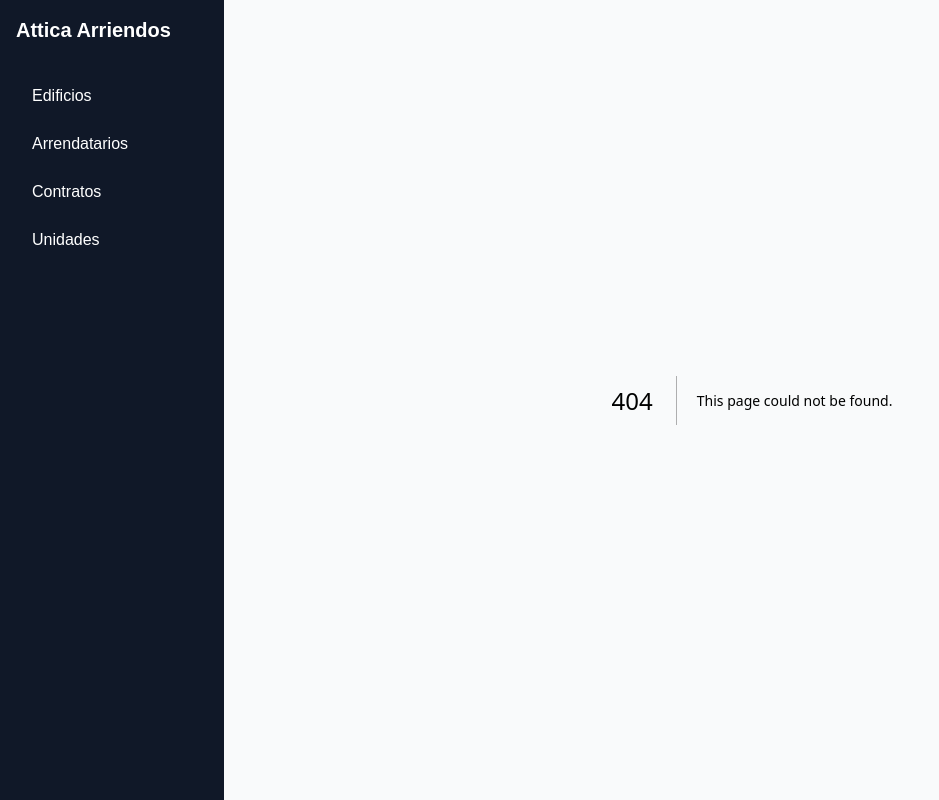
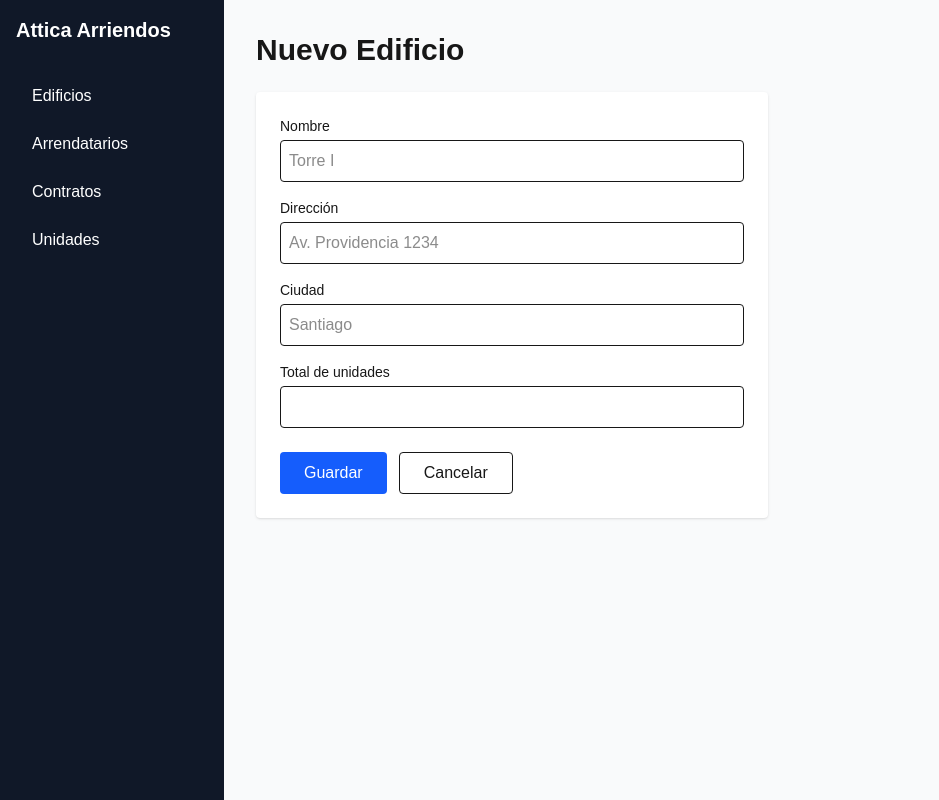
Before and after one commit to mjvicuna-ux/-attica-arriendos, a Next.js app: page /edificios/nuevo in a window 1280 px wide. Before the commit this address had no page. Shown: the whole page, without its empty margins (0-939 px from the left). Built offline with nearby package versions, Linux system fonts and the light colour scheme; no server answers.

Commit message:
Agregar formulario de nuevo edificio

```diff
--- /dev/null
+++ b/app/edificios/nuevo/page.tsx
@@ -0,0 +1,77 @@
+'use client'
+
+import { useState } from 'react'
+import { supabase } from '@/lib/supabase'
+import { useRouter } from 'next/navigation'
+
+export default function NuevoEdificio() {
+  const router = useRouter()
+  const [form, setForm] = useState({
+    nombre: '',
+    direccion: '',
+    ciudad: '',
+    total_unidades: '',
+  })
+  const [error, setError] = useState('')
+  const [guardando, setGuardando] = useState(false)
+
+  function handleChange(e: React.ChangeEvent<HTMLInputElement>) {
+    setForm({ ...form, [e.target.name]: e.target.value })
+  }
+
+  async function handleSubmit(e: React.FormEvent) {
+    e.preventDefault()
+    setGuardando(true)
+    setError('')
+
+    const { error } = await supabase.from('edificios').insert({
+      nombre: form.nombre,
+      direccion: form.direccion,
+      ciudad: form.ciudad,
+      total_unidades: form.total_unidades ? Number(form.total_unidades) : null,
+    })
+
+    if (error) {
+      setError(`Error: ${error.message}`)
+    } else {
+      router.push('/')
+    }
+    setGuardando(false)
+  }
+
+  return (
+    <div className="p-8 max-w-xl">
+      <h1 className="text-3xl font-bold mb-6">Nuevo Edificio</h1>
+
+      <form onSubmit={handleSubmit} className="bg-white rounded shadow p-6 flex flex-col gap-4">
+        <div>
+          <label className="block text-sm font-medium mb-1">Nombre</label>
+          <input name="nombre" value={form.nombre} onChange={handleChange} placeholder="Torre I" className="w-full border p-2 rounded" required />
+        </div>
+        <div>
+          <label className="block text-sm font-medium mb-1">Dirección</label>
+          <input name="direccion" value={form.direccion} onChange={handleChange} placeholder="Av. Providencia 1234" className="w-full border p-2 rounded" required />
+        </div>
+        <div>
+          <label className="block text-sm font-medium mb-1">Ciudad</label>
+          <input name="ciudad" value={form.ciudad} onChange={handleChange} placeholder="Santiago" className="w-full border p-2 rounded" required />
+        </div>
+        <div>
+          <label className="block text-sm font-medium mb-1">Total de unidades</label>
+          <input name="total_unidades" type="number" value={form.total_unidades} onChange={handleChange} className="w-full border p-2 rounded" />
+        </div>
+
+        {error && <p className="text-red-500 text-sm">{error}</p>}
+
+        <div className="flex gap-3 mt-2">
+          <button type="submit" disabled={guardando} className="bg-blue-600 text-white px-6 py-2 rounded hover:bg-blue-700">
+            {guardando ? 'Guardando...' : 'Guardar'}
+          </button>
+          <button type="button" onClick={() => router.push('/')} className="border px-6 py-2 rounded hover:bg-gray-100">
+            Cancelar
+          </button>
+        </div>
+      </form>
+    </div>
+  )
+}
--- a/app/page.tsx
+++ b/app/page.tsx
@@ -1,4 +1,5 @@
 import { supabase } from '@/lib/supabase'
+import Link from 'next/link'
 
 export const dynamic = 'force-dynamic'
 
@@ -7,7 +8,12 @@ export default async function Home() {
 
   return (
     <main className="p-8">
-      <h1 className="text-3xl font-bold mb-6">Attica Arriendos</h1>
+      <div className="flex justify-between items-center mb-6">
+        <h1 className="text-3xl font-bold">Attica Arriendos</h1>
+        <Link href="/edificios/nuevo" className="bg-blue-600 text-white px-4 py-2 rounded hover:bg-blue-700">
+          + Nuevo Edificio
+        </Link>
+      </div>
       <h2 className="text-xl font-semibold mb-4">Edificios</h2>
       <ul>
         {edificios?.map((e) => (
```
